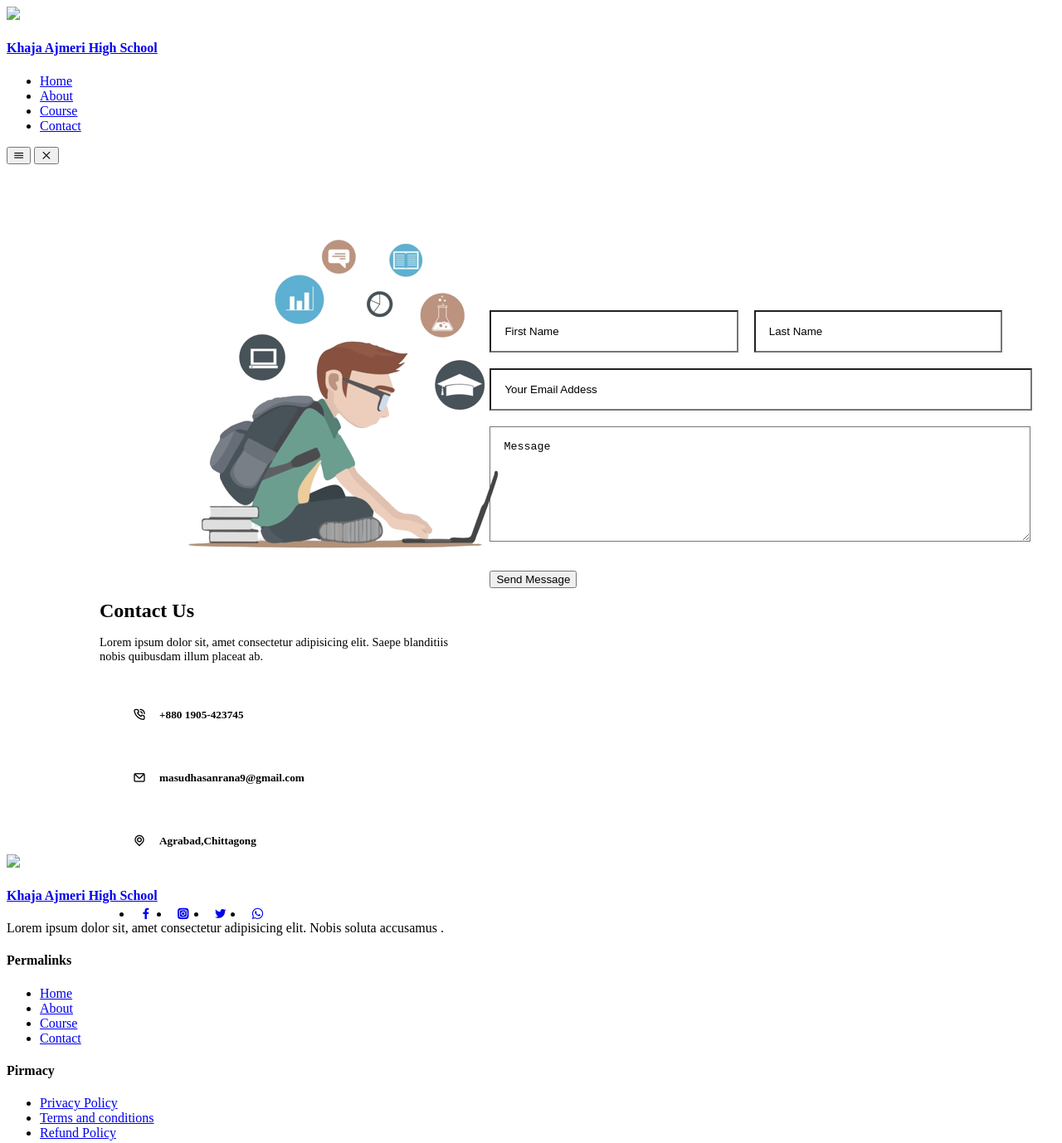
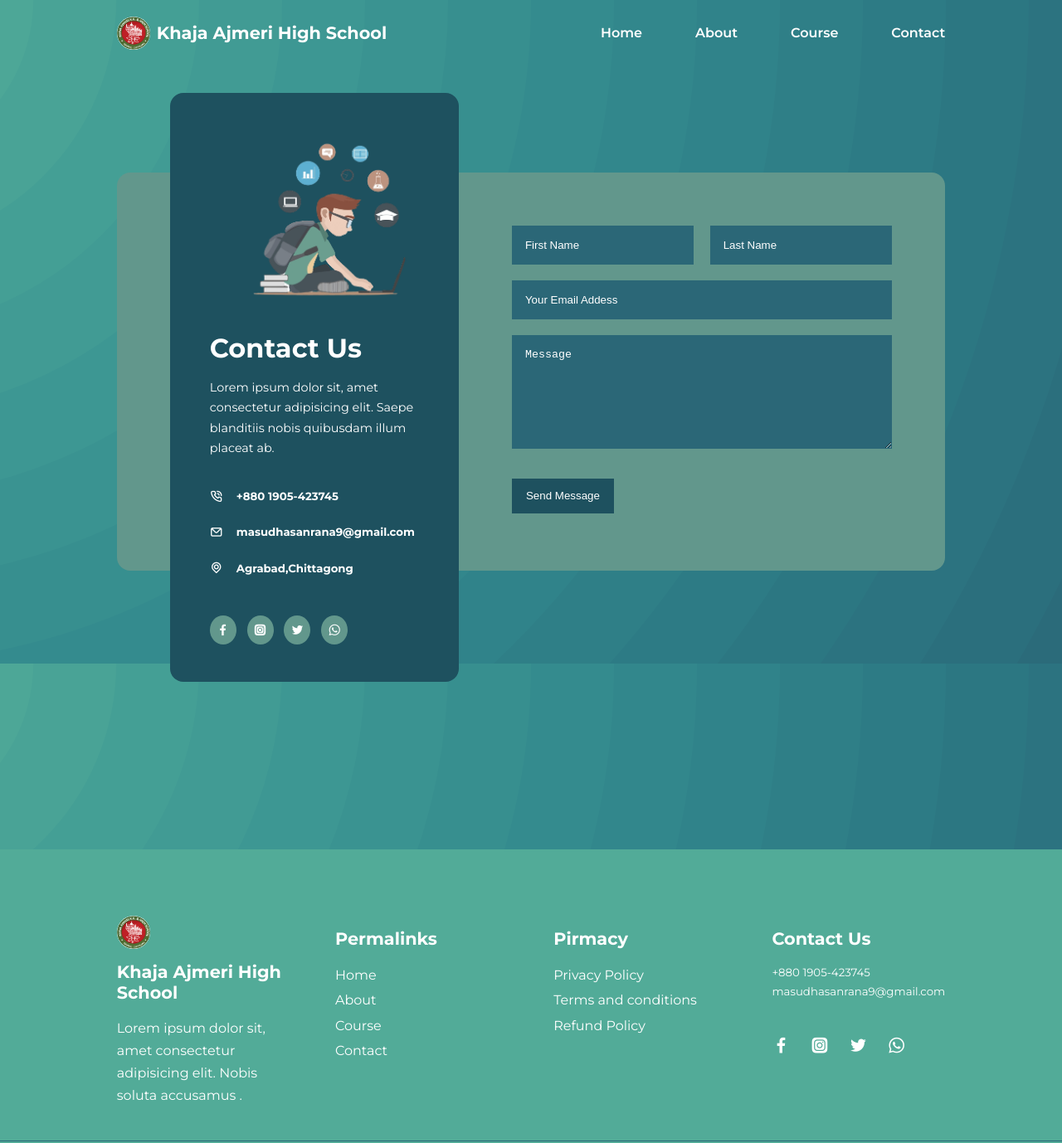
Before and after one commit to masudhasanrana/khajaajmerihighschool.com, a plain HTML site: page contact.html in a window 1280 px wide. Shown: the top 1378 px of the page at 83% size. Drawn offline with nearby package versions, Linux system fonts and the light colour scheme; the site is published under a folder, as on GitHub Pages, so addresses that start at the root find nothing.

Commit message:
Update contact.html

```diff
--- a/contact.html
+++ b/contact.html
@@ -5,7 +5,7 @@
     <meta http-equiv="X-UA-Compatible" content="IE=edge">
     <meta name="viewport" content="width=device-width, initial-scale=1.0">
     <title>Khaja Ajmeri High School</title>
-    <link rel="stylesheet" href="/css/style.css">
+    <link rel="stylesheet" href="./css/style.css">
     <link rel="stylesheet" href="./css/about.css">
     <link rel="stylesheet" href="./css/contact.css">
     <!------iconscout Link------>
@@ -27,7 +27,7 @@
     <!---------Navbar section start---------->
     <nav>
         <div class="container nav__container">
-                <a href="index.html"><img src="/image/front-logo.png"><h4>Khaja Ajmeri High School</h4></a>
+                <a href="index.html"><img src="./image/front-logo.png"><h4>Khaja Ajmeri High School</h4></a>
                 <ul class="nav__menu">
                     <li><a href="index.html">Home</a></li>
                     <li><a href="about.html">About</a></li>
@@ -113,7 +113,7 @@
  <footer class="footer">
     <div class="container footer__container">
         <div class="footer__1">
-            <a href="index.html"><img src="/image/front-logo.png">  <h4>Khaja Ajmeri High School</h4> </a>
+            <a href="index.html"><img src="./image/front-logo.png">  <h4>Khaja Ajmeri High School</h4> </a>
             <p>Lorem ipsum dolor sit, amet consectetur adipisicing elit. Nobis soluta accusamus .</p>
         </div>
 
```
